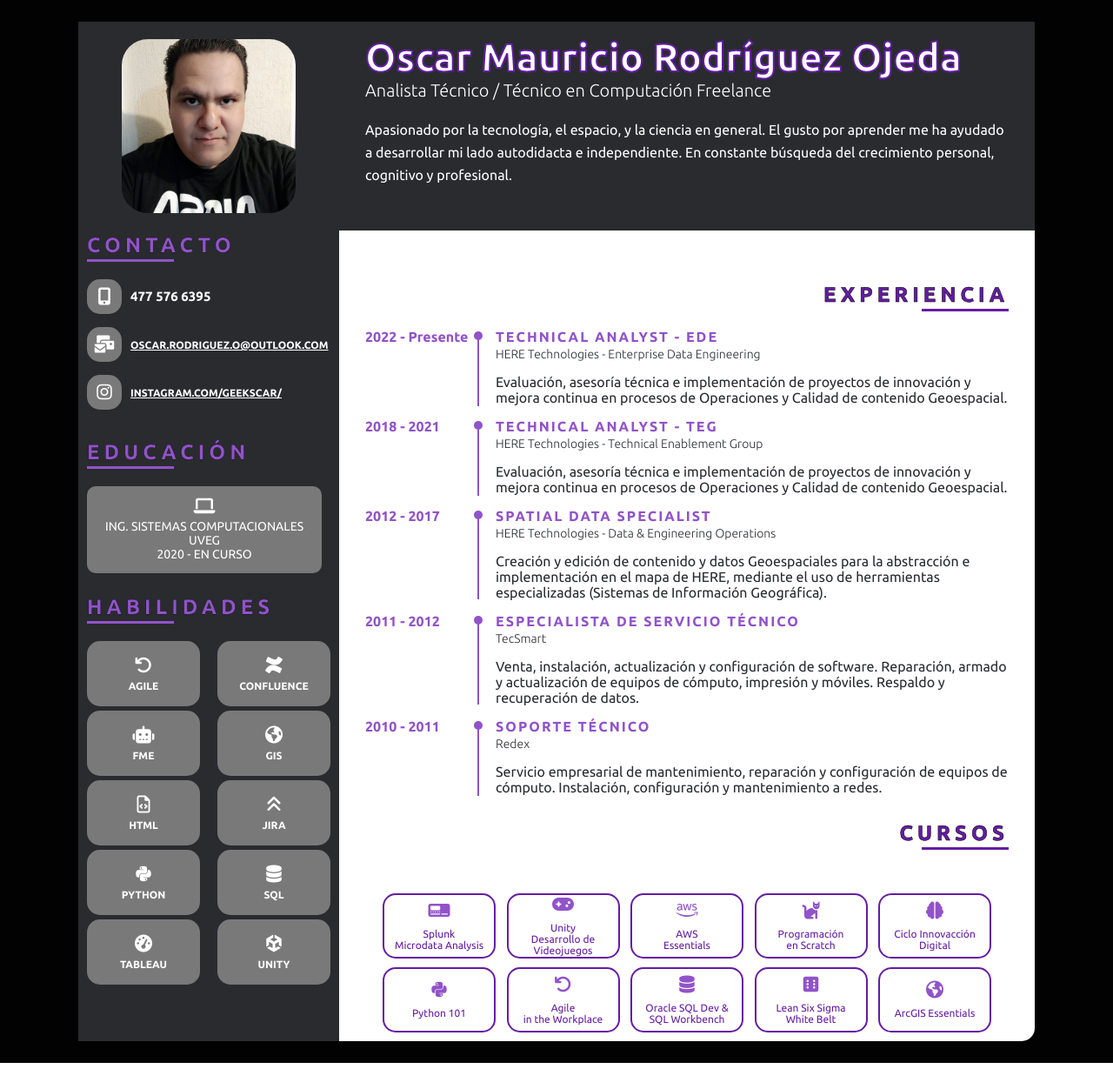
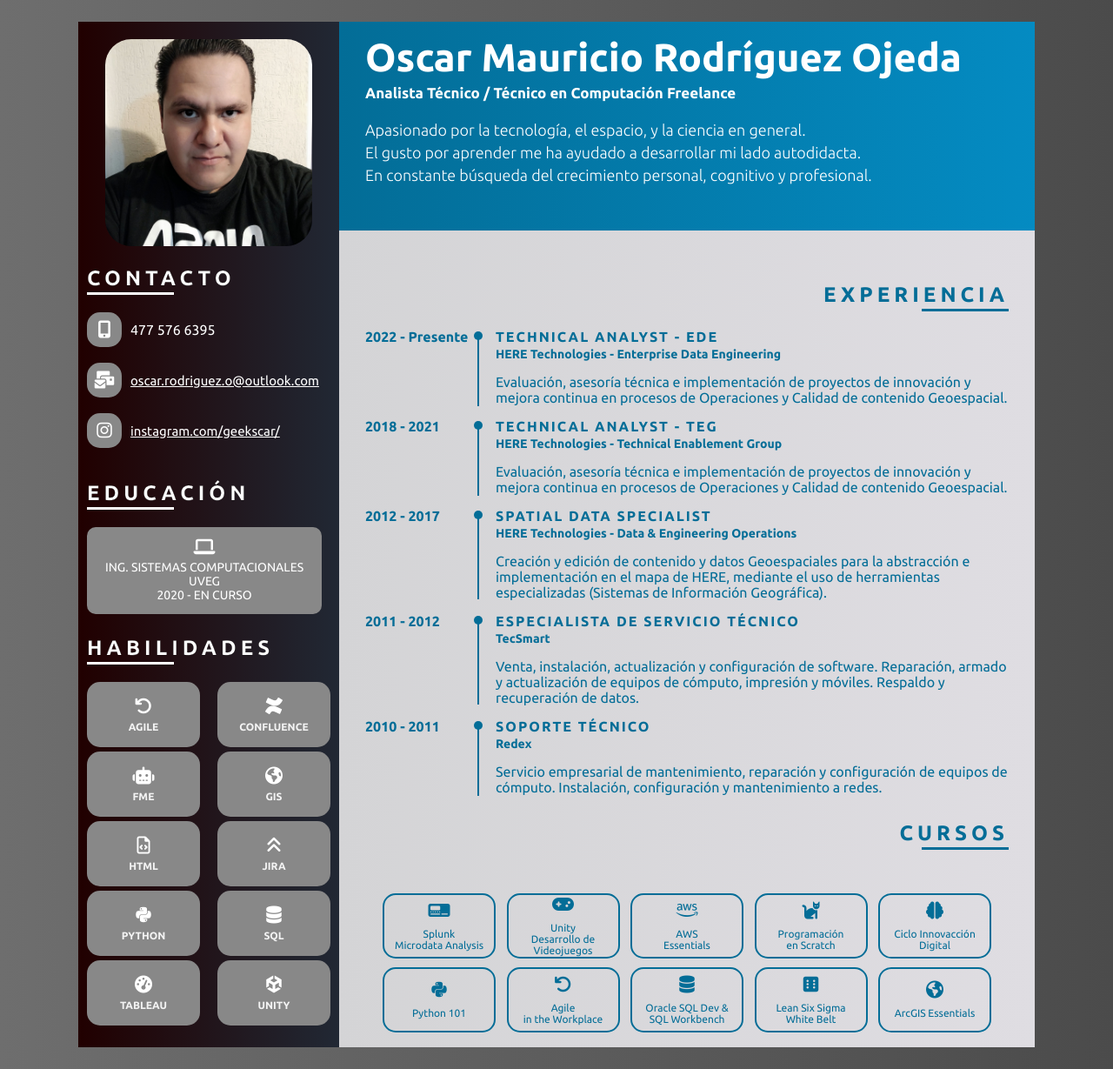
Before and after one commit to GeekscarM/GTS, a PHP site: page /cv.html in a window 1280 px wide. Shown: the whole page at 87% size. Run offline with PHP 8.4, Linux system fonts and the light colour scheme; some libraries are stand-ins or nearby versions.

Commit message:
General Updates
General Updates

```diff
--- a/css/cv_style.css
+++ b/css/cv_style.css
@@ -10,7 +10,7 @@
     body {
         /* background: linear-gradient(to right, #006572, #479099)*/
         /*background: linear-gradient(to right, #003038, #03404b, #00424e)*/
-        background: #020202
+        background: linear-gradient(to right, rgb(110, 110, 110), #4b4b4b )
     }
 
     .resume {
@@ -27,7 +27,8 @@
         text-transform: uppercase;
         letter-spacing: 5px;
         padding-bottom: 10px;
-        color: #9153c9;
+        /*color: #9153c9;*/
+        color: #fff;
         position: relative;
         text-align: left;
         margin-bottom: 15px;
@@ -41,7 +42,8 @@
         left: 0;
         width: 100px;
         height: 3px;
-        background: #9153c9;
+        /*background: #9153c9;*/
+        background: #fff;
     }
 
     .pb {
@@ -49,7 +51,8 @@
     }
 
     .left {
-        background: #292b2f;
+        /*background: #202632;*/
+        background: linear-gradient(to right,#210000, #212834);
         width: 300px;
         padding: 0 10px;
     }
@@ -60,7 +63,7 @@
     }
 
     .left .img_holder img {
-        width: 200px;
+        width: 85%;
         border-radius: 30px;
     }
 
@@ -70,28 +73,28 @@
     }
 
     .left .text {
-        color: #ffffff;
+        color: #f3f3f3;
         text-transform: uppercase;
         font-size: 12px;
     }
 
     .link {
         color: #ffffff;
-        text-transform: uppercase;
-        font-size: 12px;
+        text-transform: lowercase;
+        font-size: 15px;
     }
 
     .contact .li_wrap {
         display: flex;
         align-items: center;
         width: 100%;
-        margin-bottom: 15px;
+        margin-bottom: 18px;
     }
 
     .contact .li_wrap .icon {
         width: 40px;
         height: 40px;
-        background: #797979;
+        background: #888888;
         display: flex;
         align-items: center;
         justify-content: center;
@@ -102,23 +105,25 @@
     .contact .li_wrap .text {
         width: calc(100% - 50px);
         word-break: break-word;
-        font-weight: bold;
         color: #ffffff;
-        font-size: 15px;
+        font-size: 16px;
     }
 
     .contact .li_wrap:hover .text {
-        color: #9153c9;
-        font-weight: bold;
+        /*color: #9153c9;*/
+        color: #048BC2;
+        /*font-weight: bold;*/
     }
 
     .link:hover {
-        color: #9153c9;
-        font-weight: bold;
+        /*color: #9153c9;*/
+        color: #048BC2;
+        /*font-weight: bold;*/
     }
 
     .right {
         width: calc(100% - 300px);
+        background: linear-gradient(to right,#d4d4d6, #dfdde2);
     }
     /*Contenedor del lado derecho*/
 
@@ -139,7 +144,9 @@
         flex-direction: column;
         align-items: center;
         justify-content: center;
-        background: #797979;
+        /*background: #797979;*/
+        background: #888888;
+
     }
 
     .skills .li_wrap .text,
@@ -161,7 +168,7 @@
         flex-direction: column;
         align-items: center;
         justify-content: center;
-        background: #797979;
+        background: #888888;
     }
 
     .education__cursos .li_wrap {
@@ -199,7 +206,8 @@
     }
 
     .skills .li_wrap:hover {
-        background: #000000;
+        /*background: #000000;*/
+        background: #036d97;
     }
 
     .skills .li_wrap:hover .text {
@@ -212,7 +220,8 @@
 
     .education .li_wrap:hover,
     .education__cursos .li_wrap:hover {
-        background: #000000;
+        /*background: #000000;*/
+        background: #036d97;
     }
 
     .education .li_wrap:hover .text,
@@ -226,7 +235,8 @@
     }
 
     .header {
-        background: #292b2f;
+        /*background: #292b2f;*/
+        background:linear-gradient(to right, #036d97, #048BC2);
         padding: 15px 30px;
         color: #ffffff;
         height: 240px;
@@ -236,15 +246,18 @@
         font-size: 45px;
         font-weight: 700;
         color: #ffffff;
-        -webkit-text-stroke: 2px #641ca3;
+        /*-webkit-text-stroke: 2px #641ca3;*/
     }
 
     .header .role {
-        font-weight: 300;
-        font-size: 20px;
+        font-weight: 700;
+        font-size: 17px;
+        padding-top: 5px;
     }
 
     .header .about {
+        font-weight: 200;
+        font-size: 18px;
         margin-top: 20px;
         line-height: 26px;
     }
@@ -255,12 +268,13 @@
         text-transform: uppercase;
         letter-spacing: 5px;
         padding-bottom: 10px;
-        color: #641ca3;
+        /*color: #641ca3;*/
+        color: #036d97;
         position: relative;
         text-align: right;
         margin-bottom: 15px;
         margin-top: 30px;
-        -webkit-text-stroke: .5px black;
+        /*-webkit-text-stroke: .5px black;*/
     }
 
     .title_right:before {
@@ -270,12 +284,13 @@
         right: 0;
         width: 100px;
         height: 3px;
-        background: #641ca3;
+        /*background: #641ca3;*/
+        background: #036d97;
     }
 
     .right_inner {
         padding: 30px;
-        color: #292b2f
+        color: #011dc1;
     }
 
     .right_inner .li_wrap {
@@ -285,7 +300,8 @@
 
     .right_inner .li_wrap .date {
         width: 125px;
-        color: #9153c9;
+        color: #036d97;
+        font-weight: bold;
         font-weight: 700;
     }
 
@@ -297,25 +313,28 @@
 
     .right_inner .li_wrap .info_title {
         text-transform: uppercase;
-        font-weight: 700;
+        font-weight: bold;
         letter-spacing: 2px;
-        color: #9153c9;
+        color: #036d97;
     }
 
     .right_inner .li_wrap .info_title:hover {
-        background: #641ca3;
+        background: #048BC2;
         color: #ffffff;
         border-radius: 15px;
         text-align: center;
     }
 
     .right_inner .li_wrap .info_com {
-        font-weight: 300;
+        color: #036d97;
+        font-weight: 600;
         font-size: 14px;
         margin-top: 3px;
     }
 
     .right_inner .li_wrap .info_cont {
+        color: #036d97;
+        font-weight: 500;
         margin-top: 15px;
     }
 
@@ -326,7 +345,7 @@
         left: 0;
         width: 10px;
         height: 10px;
-        background: #9153c9;
+        background: #036d97;
         border-radius: 50%;
     }
 
@@ -337,7 +356,7 @@
         left: 4px;
         width: 2px;
         height: 90%;
-        background: #9153c9;
+        background: #036d97;
     }
     /**/
 
@@ -366,25 +385,25 @@
         flex-direction: column;
         align-items: center;
         justify-content: center;
-        border: 2px solid #641ca3;
+        border: 2px solid #036d97;
     }
 
     .right__education__cursos .li_wrap .text {
-        color: #641ca3;
+        color: #036d97;
         text-align: center;
         display: flex;
         font-size: 12px;
     }
 
     .right__education__cursos .li_wrap .icon {
-        color: #9153c9;
+        color: #036d97;
         text-align: center;
         display: flex;
         font-size: 20px;
     }
 
     .right__education__cursos .li_wrap:hover {
-        background: #641ca3;
+        background: #036d97;
     }
 
     .right__education__cursos .li_wrap:hover .text {
--- a/cv.html
+++ b/cv.html
@@ -147,7 +147,7 @@
                         </div>
                     </div>
                     <div class="about">
-                        Apasionado por la tecnología, el espacio, y la ciencia en general. El gusto por aprender me ha ayudado a desarrollar mi lado autodidacta e independiente. En constante búsqueda del crecimiento personal, cognitivo y profesional.
+                        Apasionado por la tecnología, el espacio, y la ciencia en general. <br> El gusto por aprender me ha ayudado a desarrollar mi lado autodidacta. <br> En constante búsqueda del crecimiento personal, cognitivo y profesional.
                     </div>
                 </div>
                 <div class="right_inner">
```
